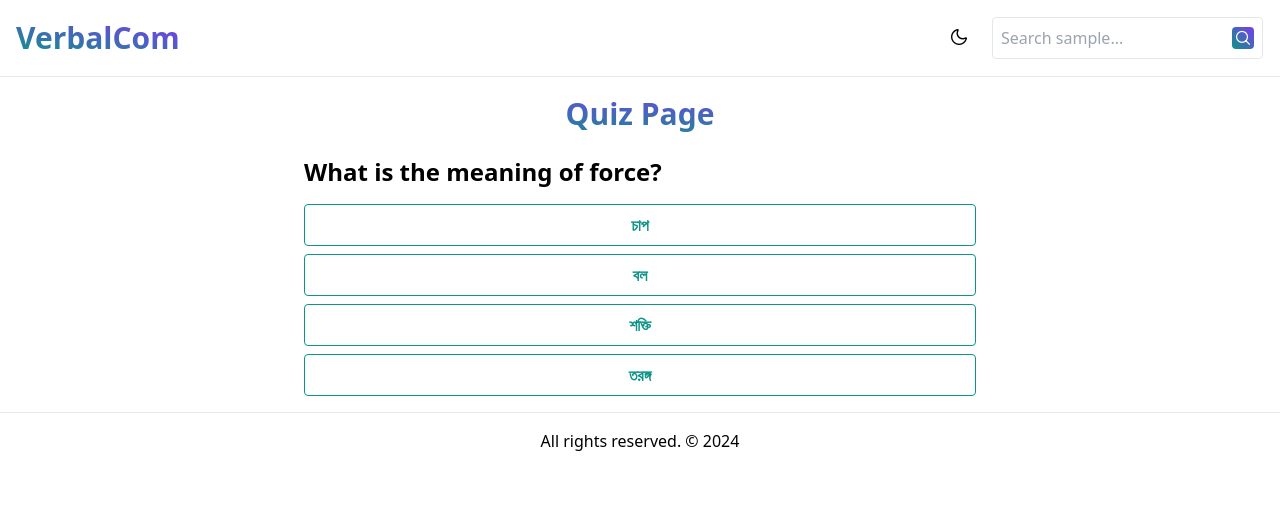
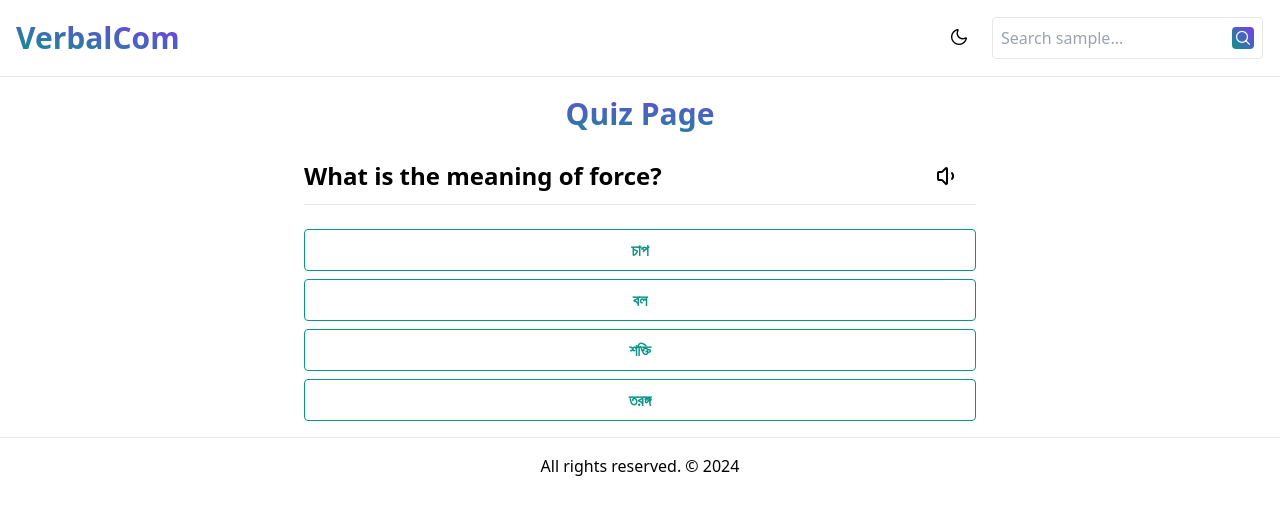
Before and after one commit to ashsajal1/verbalcom, a Vue app: page /quiz in a window 1280 px wide. Shown: the top 514 px of the page. Built offline with nearby package versions, Linux system fonts and the light colour scheme.

Commit message:
feat: add icon to speak question

```diff
--- a/src/pages/Quiz.vue
+++ b/src/pages/Quiz.vue
@@ -1,7 +1,14 @@
 <template>
     <h1 class="font-bold text-3xl g-text text-center mb-4">Quiz Page</h1>
     <div class="md:px-72" v-if="currentQuestion">
-        <p class="text-2xl font-bold py-2">{{ currentQuestion.question }}</p>
+        <div
+            class="text-2xl font-bold py-2 flex items-center justify-between border-b dark:border-b-gray-800 mb-4 pb-2">
+            <span>{{ currentQuestion.question
+                }}</span>
+            <Button variant="ghost">
+                <Volume1 @click="speakSentence(currentQuestion.question)" />
+            </Button>
+        </div>
         <div class="flex flex-col gap-2" v-for="(option, index) in currentQuestion.options" :key="index">
             <Button variant="outline" class="mt-2" @click="checkAnswer(option)">{{ option }}</Button>
         </div>
@@ -20,7 +27,21 @@ import { ref } from 'vue';
 import { vocabulary } from '@/lib/vocabulary';
 import type { Vocabulary } from '@/lib/vocabulary/types';
 import Button from '@/components/Button.vue';
-import { Check, X } from 'lucide-vue-next'
+import { Check, X, Volume1 } from 'lucide-vue-next';
+import { useSpeechSynthesis } from '@vueuse/core';
+
+const speakSentence = (word: string) => {
+    const {
+        isSupported,
+        speak,
+    } = useSpeechSynthesis(word)
+
+    if (!isSupported) {
+        alert("Speech Synthesis is not supported in your browser!")
+    }
+
+    speak()
+}
 
 const currentQuestionIndex = ref(0);
 const currentQuestion = ref<any>(null);
```
